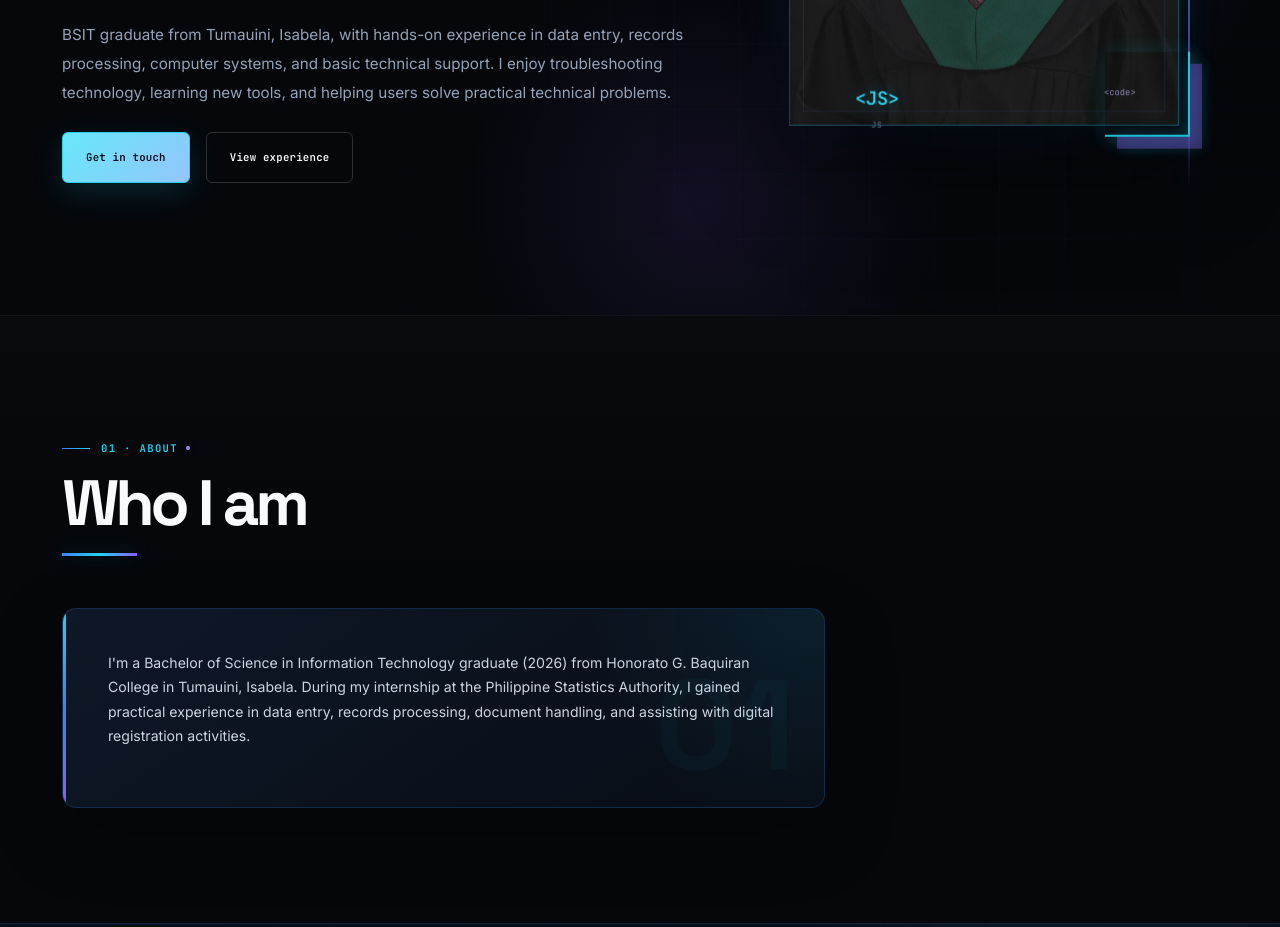
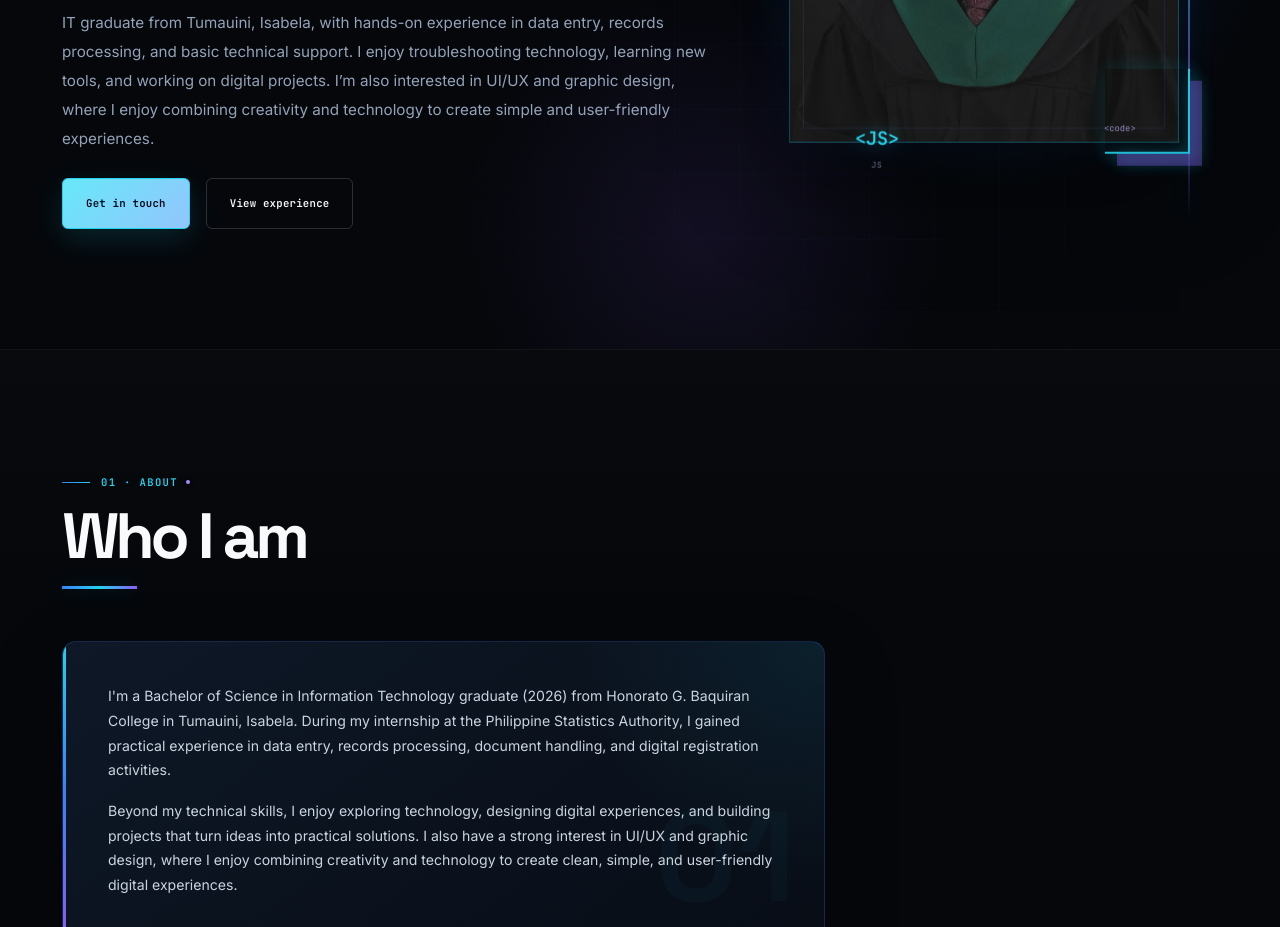
Before and after one commit to Xtian021/JayChristian-portfolio, a plain HTML site: page index.html in a window 1280 px wide. Shown: the part 516-1443 px from the top of the page. Drawn offline with nearby package versions, Linux system fonts and the light colour scheme.

```diff
--- a/index.html
+++ b/index.html
@@ -7,17 +7,15 @@
   <meta name="author" content="Jay Christian Baccay">
   <meta name="theme-color" content="#05070b">
   <title>Jay Christian Baccay — IT Support Specialist</title>
-  <!-- Bootstrap -->
+
   <link href="https://cdn.jsdelivr.net/npm/bootstrap@5.3.3/dist/css/bootstrap.min.css" rel="stylesheet">
-  <!-- Google Fonts -->
+
   <link rel="preconnect" href="https://fonts.googleapis.com">
   <link rel="preconnect" href="https://fonts.gstatic.com" crossorigin>
   <link href="https://fonts.googleapis.com/css2?family=Space+Grotesk:wght@500;600;700&family=Inter:wght@400;500;600&family=JetBrains+Mono:wght@400;500;600&display=swap" rel="stylesheet">
 
-  <!-- Bootstrap Icons -->
   <link rel="stylesheet" href="https://cdn.jsdelivr.net/npm/bootstrap-icons@1.11.3/font/bootstrap-icons.css">
 
-  <!-- Custom CSS -->
   <link rel="stylesheet" href="./css/style.css">
 </head>
 
@@ -27,7 +25,6 @@
     Skip to main content
   </a>
 
-  <!-- Navbar -->
   <nav class="navbar navbar-expand-md sticky-top py-3" aria-label="Main navigation">
     <div class="container">
       <a class="navbar-brand" href="#top" aria-label="Jay Christian Baccay — Home">
@@ -53,7 +50,6 @@
 
   <main id="main-content">
 
-    <!-- Hero -->
     <header class="hero" id="hero">
       <div class="container position-relative">
 
@@ -77,7 +73,6 @@
         </div>
 
         <div class="row align-items-center gy-5">
-
           <div class="col-lg-7">
             <span class="status-line">
               <span class="status-dot" aria-hidden="true"></span>
@@ -94,11 +89,9 @@
             </div>
 
             <p class="lede">
-              BSIT graduate from Tumauini, Isabela, with hands-on
-              experience in data entry, records processing, computer
-              systems, and basic technical support. I enjoy
-              troubleshooting technology, learning new tools, and
-              helping users solve practical technical problems.
+              IT graduate from Tumauini, Isabela, with hands-on experience in data entry, records processing,
+              and basic technical support. I enjoy troubleshooting technology, learning new tools, and working on digital projects.
+              I’m also interested in UI/UX and graphic design, where I enjoy combining creativity and technology to create simple and user-friendly experiences.
             </p>
 
             <div class="d-flex flex-wrap gap-3 mt-4">
@@ -117,12 +110,10 @@
               <img src="./picture/grad.jpg" alt="Jay Christian Baccay" width="500" height="500" loading="eager" decoding="async">
             </div>
           </div>
-
         </div>
       </div>
     </header>
 
-    <!-- About -->
     <section id="about" aria-labelledby="about-title">
       <div class="container">
         <span class="eyebrow">01 · About</span>
@@ -135,26 +126,28 @@
           <div class="col-lg-8">
             <article class="about-card">
               <p class="mb-3">
-                I'm a Bachelor of Science in Information Technology
-                graduate (2026) from Honorato G. Baquiran College
-                in Tumauini, Isabela. During my internship at the
-                Philippine Statistics Authority, I gained practical
-                experience in data entry, records processing,
-                document handling, and assisting with digital
-                registration activities.
+                I'm a Bachelor of Science in Information Technology graduate (2026) from Honorato G. Baquiran College in Tumauini, Isabela.
+                During my internship at the Philippine Statistics Authority, I gained practical experience in data entry, records processing, document handling, and digital registration activities.
+              </p>
+
+              <p class="mb-0">
+                Beyond my technical skills, I enjoy exploring technology, designing digital experiences, and building projects that turn ideas into practical solutions.
+                I also have a strong interest in UI/UX and graphic design, where I enjoy combining creativity and technology to create clean, simple, and user-friendly digital experiences.
               </p>
             </article>
           </div>
         </div>
       </div>
     </section>
-    <!-- Skills -->
+
     <section id="skills" aria-labelledby="skills-title">
       <div class="container">
         <span class="eyebrow">02 · Skills</span>
+
         <h2 class="section-title" id="skills-title">
           System capabilities
         </h2>
+
         <div class="row g-3">
           <div class="col-md-6">
             <div class="skill-row">
@@ -164,6 +157,7 @@
                 online
               </span>
             </div>
+
             <div class="skill-row">
               <span>Hardware &amp; Printer Troubleshooting</span>
               <span class="status-online">
@@ -171,6 +165,7 @@
                 online
               </span>
             </div>
+
             <div class="skill-row">
               <span>Basic Networking</span>
               <span class="status-online">
@@ -179,6 +174,7 @@
               </span>
             </div>
           </div>
+
           <div class="col-md-6">
             <div class="skill-row">
               <span>Microsoft Office</span>
@@ -187,6 +183,7 @@
                 online
               </span>
             </div>
+
             <div class="skill-row">
               <span>Data Entry &amp; Data Verification</span>
               <span class="status-online">
@@ -194,6 +191,7 @@
                 online
               </span>
             </div>
+
             <div class="skill-row">
               <span>Figma &amp; Canva</span>
               <span class="status-online">
@@ -205,34 +203,39 @@
         </div>
       </div>
     </section>
-    <!-- Experience -->
+
     <section id="experience" aria-labelledby="experience-title">
       <div class="container">
         <span class="eyebrow">03 · Experience</span>
+
         <h2 class="section-title" id="experience-title">
           Where I've worked
         </h2>
+
         <div class="timeline">
           <article class="timeline-item">
             <div class="period">
               Dec 2025 – Apr 2026 · 486 hours
             </div>
+
             <h3>IT / Registration Support Intern</h3>
+
             <div class="mono experience-location">
               Philippine Statistics Authority —
               Isabela Provincial Statistical Office,
               City of Ilagan, Isabela
             </div>
+
             <p class="mt-2 mb-0">
-              Assisted with data entry, records processing,
-              document handling, digital registration activities,
-              and basic technical tasks during field and office
-              operations.
+              Assisted with data entry, records processing, document handling, digital registration activities, and basic technical tasks during field and office operations.
             </p>
           </article>
+
           <article class="timeline-item">
             <div class="period">2026</div>
+
             <h3>BSIT Graduate</h3>
+
             <div class="mono experience-location">
               Honorato G. Baquiran College,
               Tumauini, Isabela
@@ -242,23 +245,22 @@
               Bachelor of Science in Information Technology.
             </p>
           </article>
-
         </div>
       </div>
     </section>
-    <!-- Design & Creative -->
+
     <section id="design" aria-labelledby="design-title">
       <div class="container">
         <span class="eyebrow">04 · Design &amp; Creative</span>
+
         <h2 class="section-title" id="design-title">
           Design work
         </h2>
 
         <div class="row g-4">
-          <!-- Explore Tumauini -->
+
           <div class="col-md-6 col-lg-4">
             <article class="design-card visual-design-card">
-
               <div class="design-image-wrapper" tabindex="0" role="button" aria-label="View Explore Tumauini design">
                 <img src="./picture/Tourism.png" alt="Explore Tumauini tourism website design" class="design-preview" loading="lazy" decoding="async">
 
@@ -266,29 +268,27 @@
                   <i class="bi bi-zoom-in"></i>
                 </span>
               </div>
+
               <div class="project-content">
                 <span class="project-label">WEB / UI DESIGN</span>
 
                 <h3>Explore Tumauini</h3>
 
                 <p>
-                  Personal tourism website concept designed to showcase
-                  local destinations, attractions, and cultural highlights
-                  through a clean and engaging interface.
+                  Personal tourism website concept designed to showcase local destinations, attractions, and cultural highlights through a clean and engaging interface.
                 </p>
+
                 <div class="design-tags">
                   <span>Figma</span>
                   <span>UI/UX</span>
                   <span>Web Design</span>
                 </div>
               </div>
-
             </article>
           </div>
-          <!-- NOVA Weekend Sale -->
+
           <div class="col-md-6 col-lg-4">
             <article class="design-card visual-design-card">
-
               <div class="design-image-wrapper" tabindex="0" role="button" aria-label="View NOVA Weekend Sale design">
                 <img src="./picture/nova-weekend-sale.png" alt="NOVA Weekend Sale social media graphic" class="design-preview" loading="lazy" decoding="async">
 
@@ -296,14 +296,14 @@
                   <i class="bi bi-zoom-in"></i>
                 </span>
               </div>
+
               <div class="project-content">
                 <span class="project-label">SOCIAL MEDIA DESIGN</span>
 
                 <h3>NOVA — Weekend Sale</h3>
+
                 <p>
-                  Personal concept project exploring fashion
-                  promotional graphics, typography, visual hierarchy,
-                  and social media advertising.
+                  Personal concept project exploring fashion promotional graphics, typography, visual hierarchy, and social media advertising.
                 </p>
 
                 <div class="design-tags">
@@ -312,26 +312,26 @@
                   <span>Social Media</span>
                 </div>
               </div>
-
             </article>
           </div>
-          <!-- NOVA New Arrivals -->
+
           <div class="col-md-6 col-lg-4">
             <article class="design-card visual-design-card">
-
               <div class="design-image-wrapper story-preview" tabindex="0" role="button" aria-label="View NOVA New Arrivals design">
                 <img src="./picture/nova-new-arrivals.png" alt="NOVA New Arrivals Instagram Story design" class="design-preview" loading="lazy" decoding="async">
+
                 <span class="image-zoom-icon" aria-hidden="true">
                   <i class="bi bi-zoom-in"></i>
                 </span>
               </div>
+
               <div class="project-content">
                 <span class="project-label">INSTAGRAM STORY</span>
+
                 <h3>NOVA — New Arrivals</h3>
+
                 <p>
-                  Personal concept Instagram Story design created
-                  to practice fashion campaign layouts, typography,
-                  composition, and promotional content.
+                  Personal concept Instagram Story design created to practice fashion campaign layouts, typography, composition, and promotional content.
                 </p>
 
                 <div class="design-tags">
@@ -346,29 +346,26 @@
         </div>
       </div>
     </section>
-    <!-- Projects -->
+
     <section id="project" aria-labelledby="projects-title">
       <div class="container">
         <span class="eyebrow">05 · Projects</span>
+
         <h2 class="section-title" id="projects-title">
           Selected projects
         </h2>
 
         <div class="row g-4">
-          <!-- TumauniJobs -->
+
           <div class="col-lg-6">
             <article class="project-card">
-
               <div class="project-content">
                 <span class="project-label">LIVE DEMO</span>
 
                 <h3>TumauniJobs</h3>
+
                 <p>
-                  A web-based job application platform designed to
-                  connect job seekers with local companies and employers
-                  in Tumauini, Isabela. The system includes applicant
-                  registration, login, job browsing, profile management,
-                  CV upload, and job application tracking.
+                  A web-based job application platform designed to connect job seekers with local companies and employers in Tumauini, Isabela. The system includes applicant registration, login, job browsing, profile management, CV upload, and job application tracking.
                 </p>
 
                 <div class="design-tags">
@@ -392,28 +389,22 @@
                   </p>
 
                   <p class="mb-0">
-                    Frontend is currently deployed online.
-                    Backend integration is still in development.
+                    Frontend is currently deployed online. Backend integration is still in development.
                   </p>
                 </div>
               </div>
-
             </article>
           </div>
-          <!-- Tumauini Tourist Spots -->
+
           <div class="col-lg-6">
             <article class="project-card">
               <div class="project-content">
                 <span class="project-label">ONGOING PROJECT</span>
 
                 <h3>Tumauini Tourist Spots</h3>
+
                 <p>
-                  A local tourism website project showcasing
-                  tourist attractions, natural destinations,
-                  cultural sites, and local stories in Tumauini,
-                  Isabela. The project is currently under
-                  development and focused on creating an
-                  accessible and engaging tourism experience.
+                  A local tourism website project showcasing tourist attractions, natural destinations, cultural sites, and local stories in Tumauini, Isabela. The project is currently under development and focused on creating an accessible and engaging tourism experience.
                 </p>
 
                 <div class="design-tags">
@@ -430,14 +421,13 @@
                   </span>
                 </div>
               </div>
-
             </article>
           </div>
 
         </div>
       </div>
     </section>
-    <!-- Contact -->
+
     <section id="contact" aria-labelledby="contact-title">
       <div class="container">
         <span class="eyebrow">06 · Contact</span>
@@ -447,12 +437,10 @@
         </h2>
 
         <p>
-          Interested in working together or have an opportunity
-          you'd like to discuss? Feel free to reach out.
+          Interested in working together or have an opportunity you'd like to discuss? Feel free to reach out.
         </p>
 
         <div class="contact-links">
-
           <a href="mailto:baccaytom88@gmail.com" aria-label="Send email to Jay Christian Baccay">
             <i class="bi bi-envelope" aria-hidden="true"></i>
             <span>baccaytom88@gmail.com</span>
@@ -467,13 +455,12 @@
             <i class="bi bi-linkedin" aria-hidden="true"></i>
             <span>LinkedIn</span>
           </a>
-
         </div>
       </div>
     </section>
 
   </main>
-  <!-- Footer -->
+
   <footer>
     <div class="container">
       <p class="mb-0">
@@ -481,9 +468,8 @@
       </p>
     </div>
   </footer>
-  <!-- Bootstrap JS -->
+
   <script src="https://cdn.jsdelivr.net/npm/bootstrap@5.3.3/dist/js/bootstrap.bundle.min.js"></script>
-  <!-- Custom JS -->
   <script src="./js/scripts.js" defer></script>
 
 </body>
```
